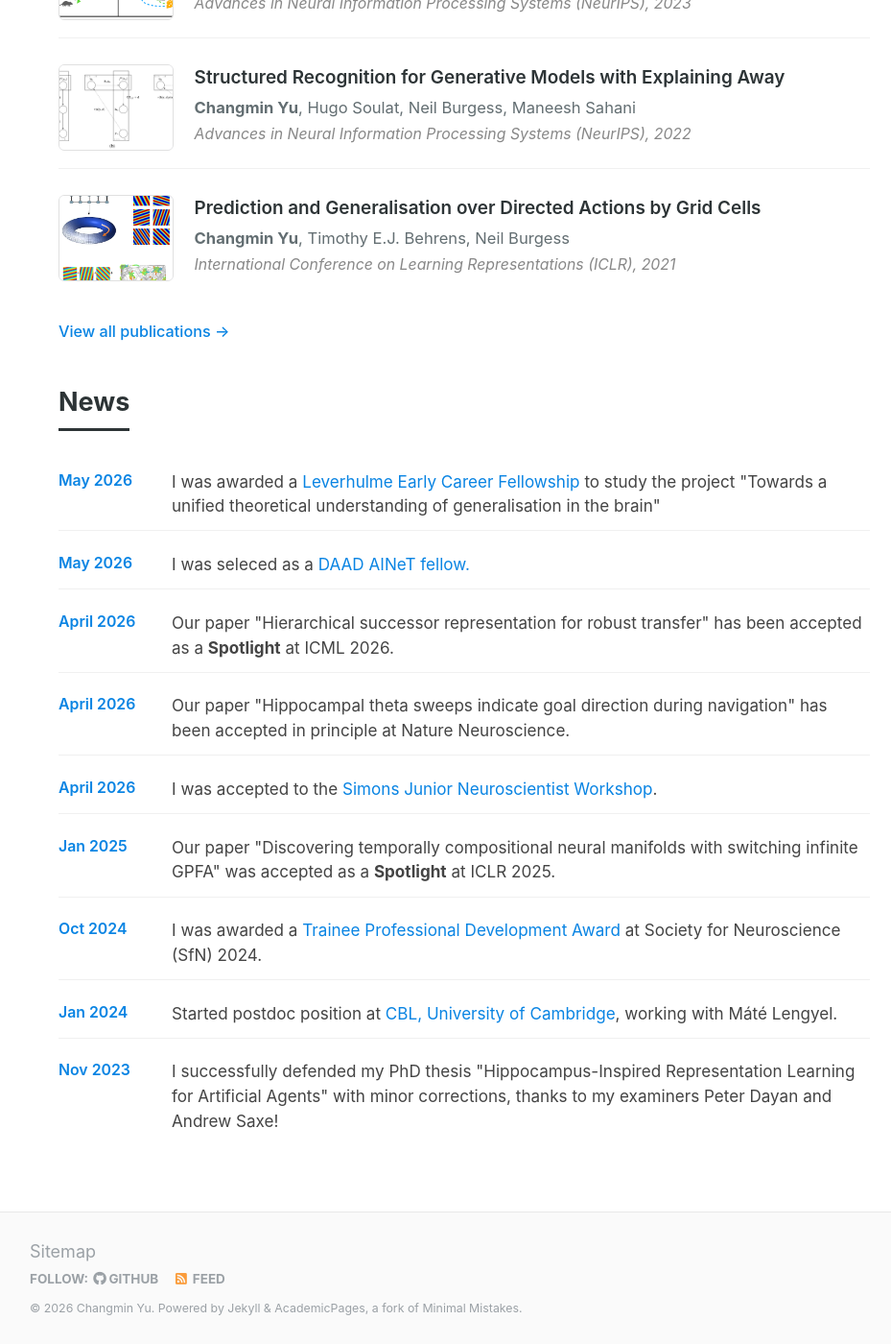
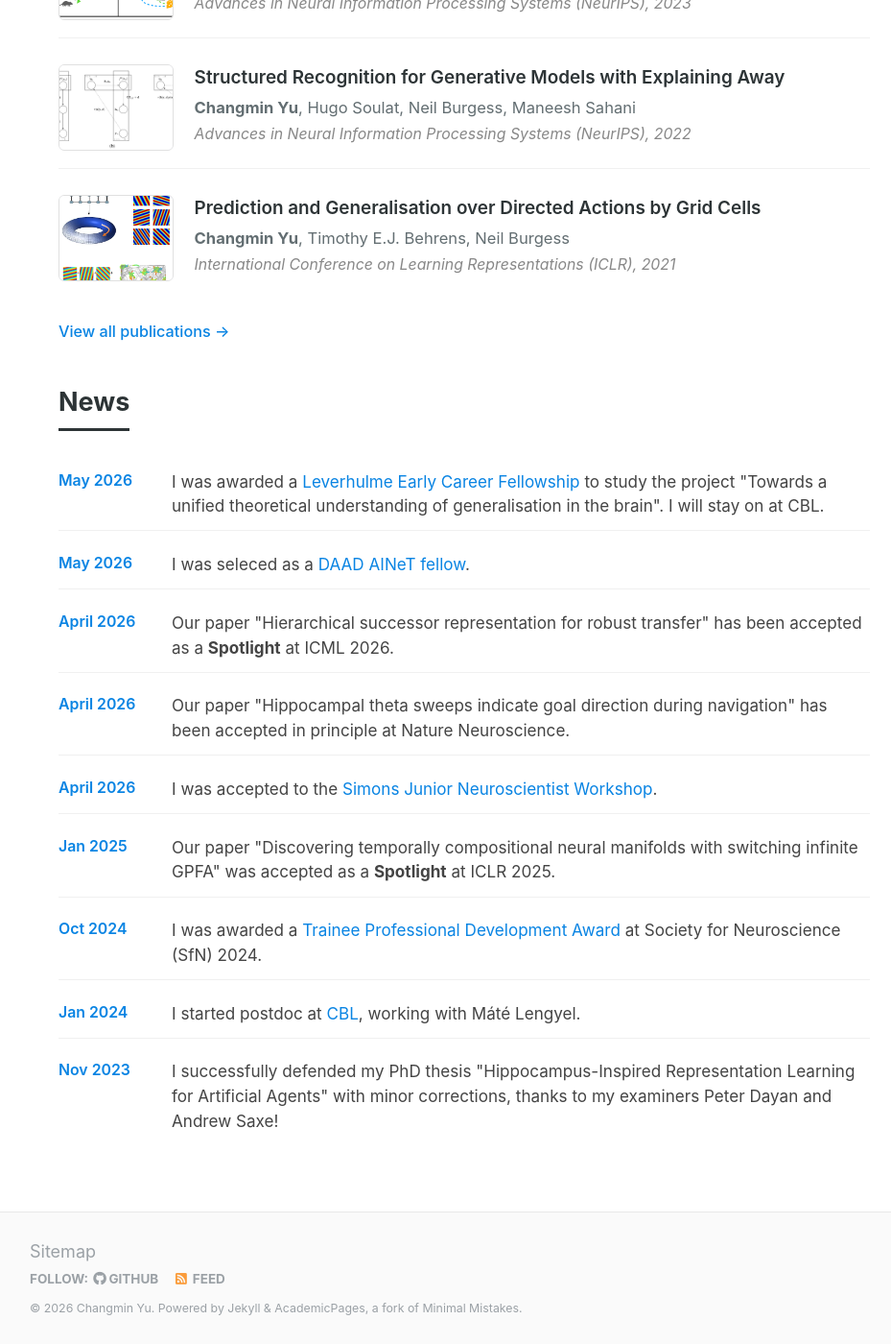
Before and after one commit to changmin-yu/changmin-yu.github.io, a Jekyll site: the page built from _pages/about.md, in a window 1280 px wide and 1400 px high, scrolled down 1588 px. Shown: the whole window at 96% size, without its empty margins (156-1085 px from the left). Built offline with Jekyll 4.4.1, drawn with Linux system fonts in a browser that asks for light colours.

Commit message:
minor updates

```diff
--- a/_pages/about.md
+++ b/_pages/about.md
@@ -118,11 +118,11 @@ redirect_from:
   <ul class="news-list">
   <li class="news-item">
       <span class="news-date">May 2026</span>
-      <span class="news-text">I was awarded a <a href="https://www.leverhulme.ac.uk/early-career-fellowships">Leverhulme Early Career Fellowship</a> to study the project "Towards a unified theoretical understanding of generalisation in the brain"</span>
+      <span class="news-text">I was awarded a <a href="https://www.leverhulme.ac.uk/early-career-fellowships">Leverhulme Early Career Fellowship</a> to study the project "Towards a unified theoretical understanding of generalisation in the brain". I will stay on at CBL.</span>
     </li>
   <li class="news-item">
       <span class="news-date">May 2026</span>
-      <span class="news-text">I was seleced as a <a href="https://www.daad.de/en/the-daad/postdocnet/fellows/fellows/">DAAD AINeT fellow.</a></span>
+      <span class="news-text">I was seleced as a <a href="https://www.daad.de/en/the-daad/postdocnet/fellows/fellows/">DAAD AINeT fellow</a>.</span>
     </li>
   <li class="news-item">
       <span class="news-date">April 2026</span>
@@ -146,7 +146,7 @@ redirect_from:
     </li>
     <li class="news-item">
       <span class="news-date">Jan 2024</span>
-      <span class="news-text">Started postdoc position at <a href="https://www.cbl-cambridge.org/">CBL, University of Cambridge</a>, working with Máté Lengyel.</span>
+      <span class="news-text">I started postdoc at <a href="https://www.cbl-cambridge.org/">CBL</a>, working with Máté Lengyel.</span>
     </li>
     <li class="news-item">
       <span class="news-date">Nov 2023</span>
```
